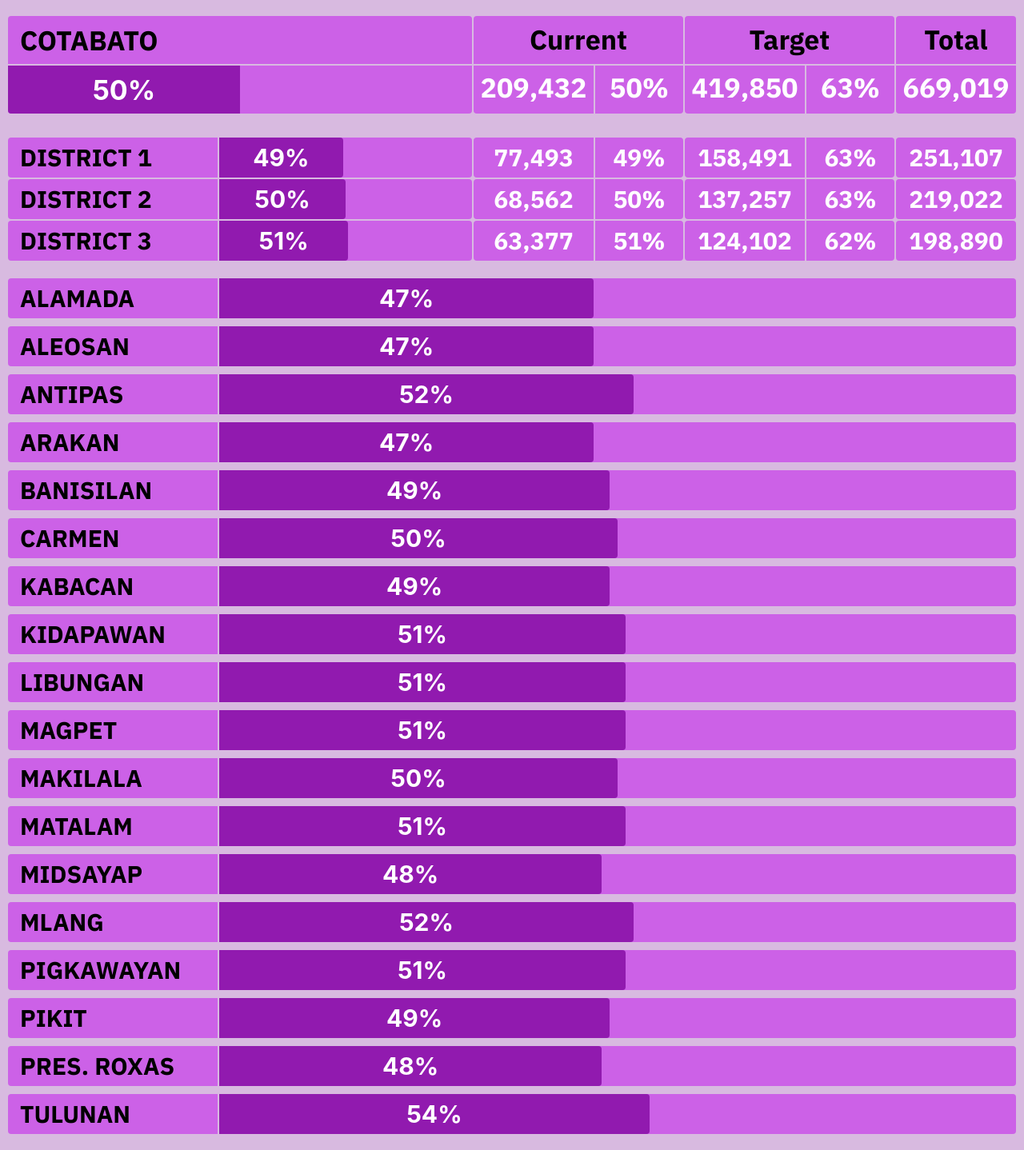
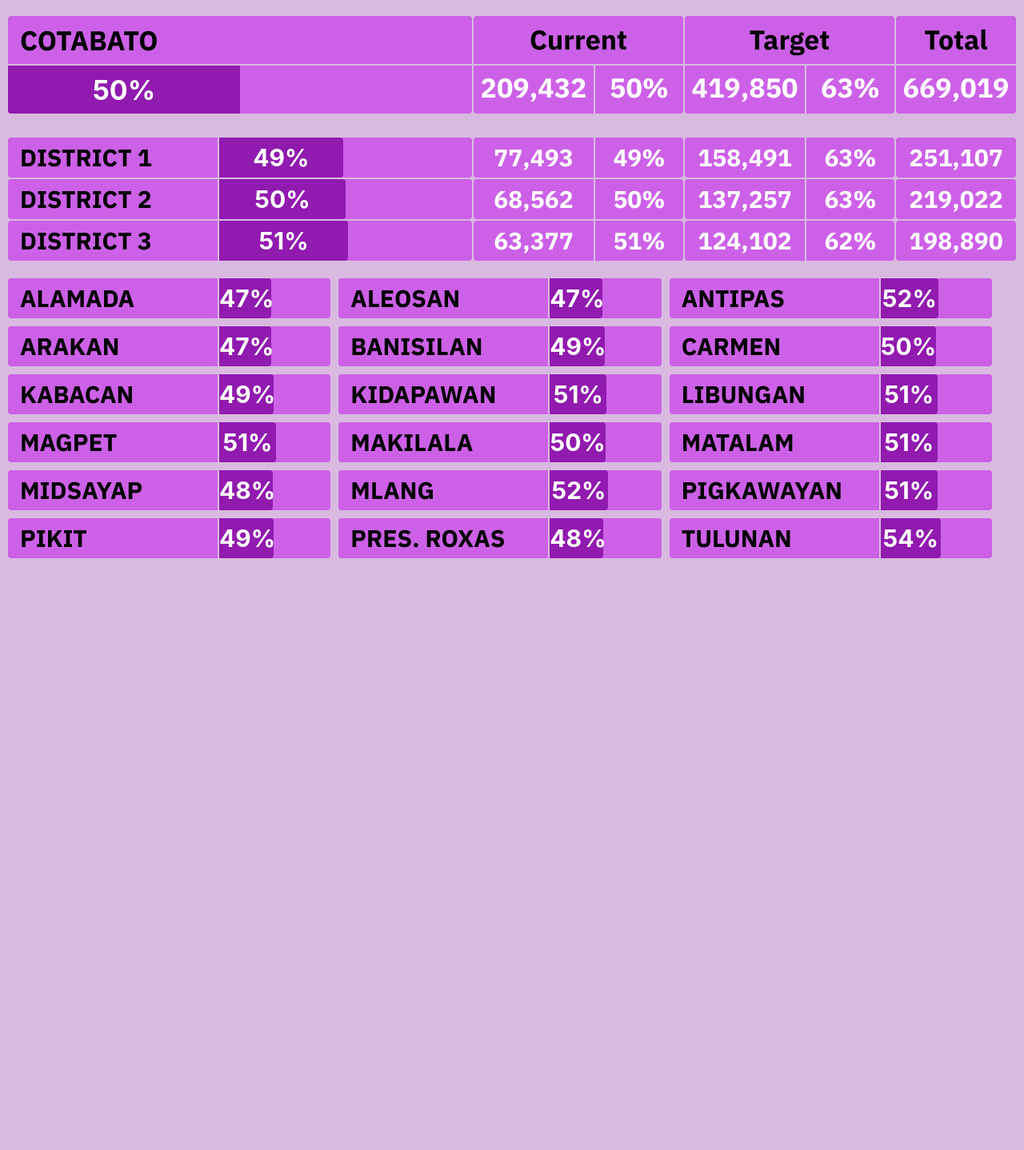
Before and after one commit to pepollms/tracker, a Jekyll site: the page built from index.md, in a window 1280 px wide. Shown: the whole page at 80% size. Built offline with Jekyll 4.4.1, drawn with Linux system fonts in a browser that asks for light colours; after the commit the page ends 900 px from its top, so only the background shows below that.

Commit message:
Fix landing page municipality summary display

```diff
--- a/_sass/default.scss
+++ b/_sass/default.scss
@@ -71,10 +71,11 @@ $progress_bar_short_max_width: ($width_break - $label_long_length - $spacer_pv);
     $progress_bar_short_max_width: 100%;
 }
 
-//$detail_small_content: $progress_bar_long_max_width;
-$detail_small_content: 100%;
-@media (min-width: 1200px) {
-    $detail_small_content: calc((100% - (#{$spacer_pv} * 3) - (#{$spacer_length} * 2)) / 3);
+//$detail_small_content: -webkit-calc((100% - (#{$spacer_pv} * 3) - (#{$spacer_length} * 2)) / 3);
+$detail_small_content: calc((100% - (#{$spacer_pv} * 3) - (#{$spacer_length} * 2)) / 3);
+$detail_small_content: calc((100% - (#{$spacer_length} * 2)) / 3);
+@media (max-width: 1200px) {
+    $detail_small_content: 100%;
 }
 
 
@@ -172,8 +173,12 @@ div.collapsible-vertical-divider {
 }
 
 div.municipality_horizontal_divider {
-    width: 100%;
-    min-width: 100%;
+    width: 0px;
+    min-width: 0px;
+    @media (min-width: 1200px) {
+        width: 100%;
+        min-width: 100%;
+    }
     height: $spacer_length;
     min-height: $spacer_length;
 }
@@ -407,6 +412,11 @@ div.progress {
 }
 
 #detail_small_content {
-    //min-width: $detail_small_content;
-    //max-width: $detail_small_content;
+    width: $detail_small_content;
+    max-width: $detail_small_content;
+    @media (max-width: 1200px) {
+        width: 100%;
+        max-width: 100%;
+
+    }
 }
--- a/index.md
+++ b/index.md
@@ -154,7 +154,7 @@ layout: home
 {% assign rows = 0 %}
 {% for municipality in site.data.municipalities %}
     {% assign rows = rows | plus:1 %}
-    <div id="detail_small_content" class="block d-flex flex-row flex-grow-1">
+    <div id="detail_small_content" class="block d-flex flex-wrap flex-row justify-content-start">
         <div class="info-label-long height-detail bg-label container rounded-left">
             <div class="font-size-detail font-weight-bold text-uppercase text-left text-align-middle">{{ municipality.name }}</div>
         </div>
@@ -164,7 +164,11 @@ layout: home
                 <span class="font-size-detail font-weight-bold">{{ municipality.current_percent }}%</span>
             </div>
         </div>
+        <div class="fix-spacer-w"></div>
     </div>
+    {% assign modv = rows | modulo:3 %}
+    {% if modv == 0 %}
     <div class="municipality_horizontal_divider"></div>
+    {% endif %}
 {% endfor %}
 </div>
```
